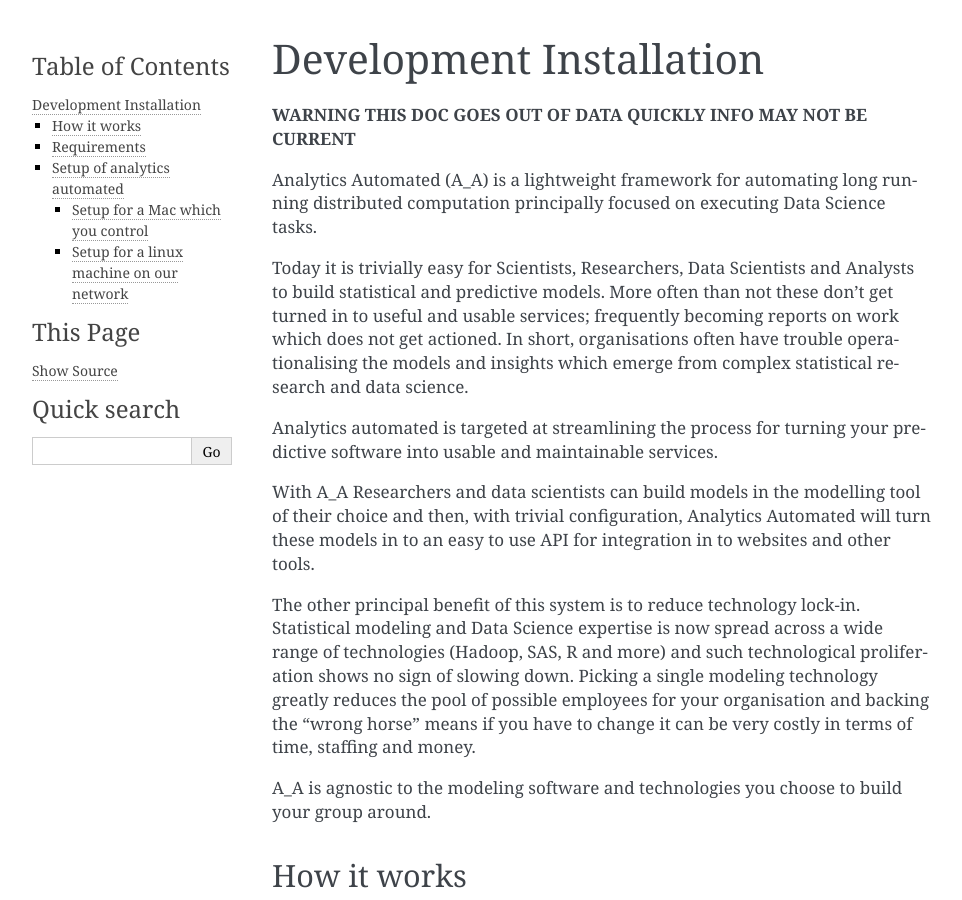
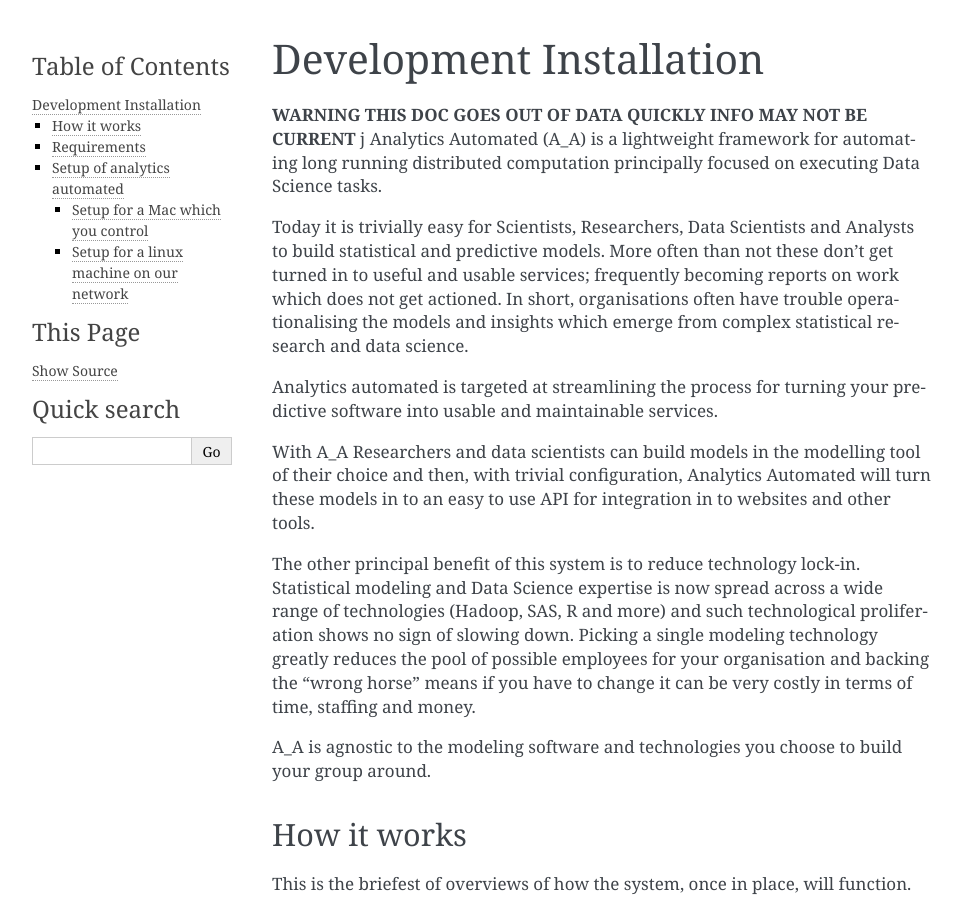
Before and after one commit to AnalyticsAutomated/analytics_automated, a Sphinx documentation site: the page built from docs/dev_installation.rst, in a window 1280 px wide and 900 px high. Shown: the whole window, without its empty margins (148-1110 px from the left). Built offline with Sphinx 7.4.7, drawn with Linux system fonts in a browser that asks for light colours.

```diff
--- a/docs/dev_installation.rst
+++ b/docs/dev_installation.rst
@@ -2,7 +2,7 @@ Development Installation
 ========================
 
 **WARNING THIS DOC GOES OUT OF DATA QUICKLY INFO MAY NOT BE CURRENT**
-
+j
 Analytics Automated (A_A) is a lightweight framework for automating long running
 distributed computation principally focused on executing Data Science tasks.
 
```
Also changed, not shown: 1 other file.
